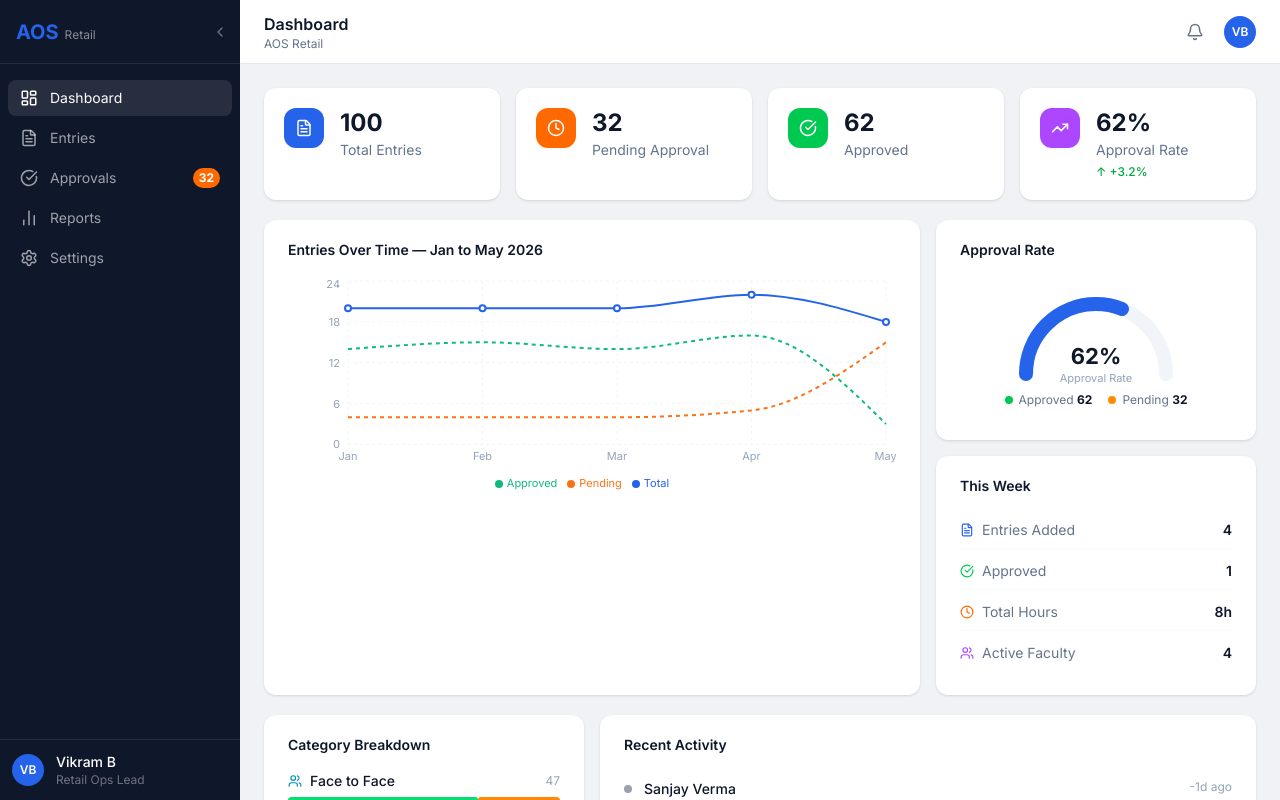
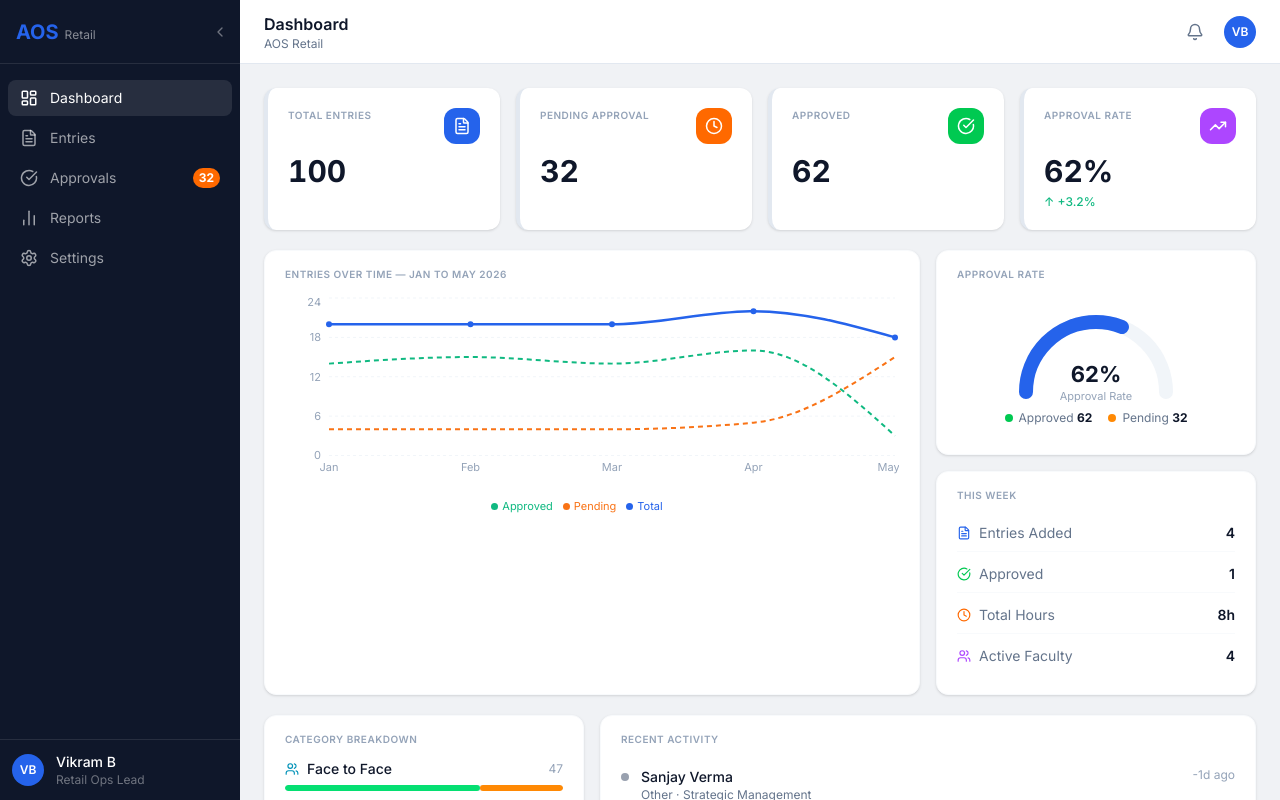
Before and after one commit to ailab-dev0/AOS-Retail, a Next.js app: page / in a window 1280 px wide. Built offline with nearby package versions, Linux system fonts and the light colour scheme.

Commit message:
ux: components — button press animation, card lift, badge pulse, custom chart tooltips

```diff
--- a/src/components/charts/EntriesLineChart.tsx
+++ b/src/components/charts/EntriesLineChart.tsx
@@ -1,18 +1,35 @@
 'use client';
 import { LineChart, Line, XAxis, YAxis, CartesianGrid, Tooltip, Legend, ResponsiveContainer } from 'recharts';
 import type { MonthStats } from '@/data/types';
+
+const CustomTooltip = ({ active, payload, label }: any) => {
+  if (!active || !payload?.length) return null;
+  return (
+    <div className="bg-[#0f172a] text-white rounded-xl px-4 py-3 shadow-xl text-xs border border-white/10">
+      <p className="font-semibold text-white/80 mb-2">{label}</p>
+      {payload.map((p: any) => (
+        <div key={p.name} className="flex items-center gap-2 py-0.5">
+          <span className="w-2 h-2 rounded-full flex-shrink-0" style={{ background: p.color }} />
+          <span className="text-white/60">{p.name}:</span>
+          <span className="font-semibold tabular-nums">{p.value}</span>
+        </div>
+      ))}
+    </div>
+  );
+};
+
 export default function EntriesLineChart({ data }: { data: MonthStats[] }) {
   return (
     <ResponsiveContainer width="100%" height={220}>
-      <LineChart data={data} margin={{ top: 5, right: 10, bottom: 5, left: 0 }}>
-        <CartesianGrid strokeDasharray="3 3" stroke="#f1f5f9" />
+      <LineChart data={data} margin={{ top: 4, right: 4, bottom: 0, left: -16 }}>
+        <CartesianGrid strokeDasharray="3 3" stroke="#f1f5f9" vertical={false} />
         <XAxis dataKey="month" tick={{ fontSize: 11, fill: '#94a3b8' }} axisLine={false} tickLine={false} />
         <YAxis tick={{ fontSize: 11, fill: '#94a3b8' }} axisLine={false} tickLine={false} />
-        <Tooltip contentStyle={{ background: '#0f172a', border: 'none', borderRadius: '8px', color: '#fff', fontSize: 12 }} />
-        <Legend iconType="circle" iconSize={8} wrapperStyle={{ fontSize: 11 }} />
-        <Line type="monotone" dataKey="count" name="Total" stroke="#2563eb" strokeWidth={2} dot={{ r: 3 }} />
-        <Line type="monotone" dataKey="approved" name="Approved" stroke="#10b981" strokeWidth={2} strokeDasharray="4 4" dot={false} />
-        <Line type="monotone" dataKey="pending" name="Pending" stroke="#f97316" strokeWidth={2} strokeDasharray="4 4" dot={false} />
+        <Tooltip content={<CustomTooltip />} />
+        <Legend iconType="circle" iconSize={7} wrapperStyle={{ fontSize: 11, paddingTop: 12 }} />
+        <Line type="monotone" dataKey="count"    name="Total"    stroke="#2563eb" strokeWidth={2.5} dot={{ r: 3, fill: '#2563eb', strokeWidth: 0 }} activeDot={{ r: 5, strokeWidth: 2, stroke: '#fff' }} />
+        <Line type="monotone" dataKey="approved" name="Approved" stroke="#10b981" strokeWidth={2} strokeDasharray="5 4" dot={false} />
+        <Line type="monotone" dataKey="pending"  name="Pending"  stroke="#f97316" strokeWidth={2} strokeDasharray="5 4" dot={false} />
       </LineChart>
     </ResponsiveContainer>
   );
--- a/src/components/ui/Badge.tsx
+++ b/src/components/ui/Badge.tsx
@@ -1,9 +1,14 @@
-interface BadgeProps { status: string; className?: string; }
-export default function Badge({ status, className = '' }: BadgeProps) {
-  const map: Record<string, string> = {
-    Pending: 'bg-orange-50 text-orange-600 border border-orange-200',
-    Approved: 'bg-green-50 text-green-600 border border-green-200',
-    Rejected: 'bg-red-50 text-red-600 border border-red-200',
-  };
-  return <span className={`px-2 py-0.5 rounded-full text-xs font-semibold inline-flex items-center ${map[status] ?? 'bg-gray-50 text-gray-600 border border-gray-200'} ${className}`}>{status}</span>;
+interface BadgeProps { status: string; pulse?: boolean; className?: string; }
+const MAP: Record<string, string> = {
+  Pending:  'bg-orange-50 text-orange-600 border-orange-200',
+  Approved: 'bg-green-50  text-green-600  border-green-200',
+  Rejected: 'bg-red-50    text-red-600    border-red-200',
+};
+export default function Badge({ status, pulse = false, className = '' }: BadgeProps) {
+  return (
+    <span className={`inline-flex items-center gap-1.5 px-2 py-0.5 rounded-full text-[11px] font-semibold border ${MAP[status] ?? 'bg-gray-50 text-gray-600 border-gray-200'} ${className}`}>
+      {pulse && <span className="w-1.5 h-1.5 rounded-full bg-current opacity-70" style={{ animation: 'pulse-dot 2s ease-in-out infinite' }} />}
+      {status}
+    </span>
+  );
 }
--- a/src/components/ui/Button.tsx
+++ b/src/components/ui/Button.tsx
@@ -1,17 +1,37 @@
 import { forwardRef } from 'react';
 import clsx from 'clsx';
-type Variant = 'primary' | 'white' | 'ghost' | 'danger';
-type Size = 'sm' | 'md';
-interface ButtonProps extends React.ButtonHTMLAttributes<HTMLButtonElement> { variant?: Variant; size?: Size; }
-const VARIANTS: Record<Variant, string> = {
-  primary: 'bg-[#2563eb] text-white hover:bg-[#1d4ed8] border border-[#2563eb]',
-  white: 'bg-white text-[#0f172a] border border-[#e2e8f0] hover:bg-[#f8fafc]',
-  ghost: 'text-[#64748b] hover:text-[#0f172a] hover:bg-[#f1f5f9] border border-transparent',
-  danger: 'bg-red-50 text-red-600 border border-red-200 hover:bg-red-100',
+type Variant = 'primary' | 'white' | 'ghost' | 'danger' | 'success';
+type Size = 'xs' | 'sm' | 'md';
+interface ButtonProps extends React.ButtonHTMLAttributes<HTMLButtonElement> { variant?: Variant; size?: Size; loading?: boolean; icon?: React.ReactNode; }
+const V: Record<Variant, string> = {
+  primary: 'bg-[#2563eb] text-white border-[#2563eb] hover:bg-[#1d4ed8] shadow-sm shadow-blue-200/50',
+  white:   'bg-white text-[#374151] border-[#e2e8f0] hover:bg-[#f8fafc] hover:border-[#cbd5e1]',
+  ghost:   'bg-transparent text-[#64748b] border-transparent hover:bg-[#f8fafc] hover:text-[#0f172a]',
+  danger:  'bg-red-50 text-red-600 border-red-200 hover:bg-red-100',
+  success: 'bg-green-50 text-green-600 border-green-200 hover:bg-green-100',
 };
-const SIZES: Record<Size, string> = { sm: 'px-3 py-1.5 text-xs', md: 'px-4 py-2 text-sm' };
-const Button = forwardRef<HTMLButtonElement, ButtonProps>(({ variant = 'white', size = 'md', className, children, ...props }, ref) => (
-  <button ref={ref} className={clsx('inline-flex items-center gap-1.5 font-medium rounded-lg transition-colors disabled:opacity-50 disabled:cursor-not-allowed', VARIANTS[variant], SIZES[size], className)} {...props}>{children}</button>
-));
+const S: Record<Size, string> = {
+  xs: 'h-7 px-2.5 text-xs gap-1',
+  sm: 'h-8 px-3 text-xs gap-1.5',
+  md: 'h-9 px-4 text-sm gap-2',
+};
+const Button = forwardRef<HTMLButtonElement, ButtonProps>(
+  ({ variant = 'white', size = 'md', loading, icon, className, children, disabled, ...props }, ref) => (
+    <button
+      ref={ref}
+      disabled={disabled || loading}
+      className={clsx(
+        'inline-flex items-center justify-center font-medium rounded-lg border transition-all duration-150',
+        'disabled:opacity-40 disabled:cursor-not-allowed',
+        'focus-visible:outline-none focus-visible:ring-2 focus-visible:ring-[#3b82f6] focus-visible:ring-offset-1',
+        V[variant], S[size], className
+      )}
+      {...props}
+    >
+      {loading ? <span className="w-3.5 h-3.5 rounded-full border-2 border-current border-t-transparent animate-spin" /> : icon}
+      {children}
+    </button>
+  )
+);
 Button.displayName = 'Button';
 export default Button;
--- a/src/components/ui/Card.tsx
+++ b/src/components/ui/Card.tsx
@@ -1,15 +1,15 @@
 import clsx from 'clsx';
-interface CardProps { children: React.ReactNode; className?: string; title?: string; action?: React.ReactNode; }
-export default function Card({ children, className, title, action }: CardProps) {
+interface CardProps { children: React.ReactNode; className?: string; title?: string; action?: React.ReactNode; hover?: boolean; }
+export default function Card({ children, className, title, action, hover = false }: CardProps) {
   return (
-    <div className={clsx('bg-white rounded-xl shadow-sm', className)}>
+    <div className={clsx('bg-white rounded-xl shadow-sm border border-[#f8fafc] overflow-hidden', hover && 'card-lift cursor-pointer', className)}>
       {title && (
-        <div className="flex items-center justify-between px-6 pt-5 pb-0">
-          <h3 className="text-sm font-semibold text-[#0f172a]">{title}</h3>
+        <div className="flex items-center justify-between px-5 pt-4">
+          <h3 className="text-[10px] font-semibold uppercase tracking-wider text-[#94a3b8]">{title}</h3>
           {action && <div>{action}</div>}
         </div>
       )}
-      <div className="p-6 pt-4">{children}</div>
+      <div className={clsx('p-5', title && 'pt-3')}>{children}</div>
     </div>
   );
 }
--- a/src/components/widgets/KPICard.tsx
+++ b/src/components/widgets/KPICard.tsx
@@ -1,16 +1,16 @@
 import clsx from 'clsx';
-interface KPICardProps { title: string; value: string | number; delta?: string; deltaType?: 'up' | 'down' | 'neutral'; icon: React.ReactNode; iconBg?: string; }
-export default function KPICard({ title, value, delta, deltaType = 'neutral', icon, iconBg = 'bg-[#2563eb]' }: KPICardProps) {
-  const deltaColor = deltaType === 'up' ? 'text-green-600' : deltaType === 'down' ? 'text-red-600' : 'text-[#64748b]';
-  const deltaArrow = deltaType === 'up' ? '↑' : deltaType === 'down' ? '↓' : '';
+interface KPICardProps { title: string; value: string | number; delta?: string; deltaType?: 'up'|'down'|'neutral'; icon: React.ReactNode; iconBg?: string; accentColor?: string; }
+export default function KPICard({ title, value, delta, deltaType='neutral', icon, iconBg='bg-[#2563eb]', accentColor }: KPICardProps) {
+  const deltaC = deltaType==='up' ? 'text-[#10b981]' : deltaType==='down' ? 'text-[#ef4444]' : 'text-[#94a3b8]';
+  const arrow = deltaType==='up' ? '↑' : deltaType==='down' ? '↓' : '';
   return (
-    <div className="bg-white rounded-xl shadow-sm p-5 flex items-start gap-4">
-      <div className={clsx('w-10 h-10 rounded-xl flex items-center justify-center text-white flex-shrink-0', iconBg)}>{icon}</div>
-      <div className="min-w-0">
-        <div className="text-2xl font-bold text-[#0f172a] leading-tight">{value}</div>
-        <div className="text-sm text-[#64748b] mt-0.5">{title}</div>
-        {delta && <div className={clsx('text-xs mt-1 font-medium', deltaColor)}>{deltaArrow} {delta}</div>}
+    <div className={clsx('bg-white rounded-xl p-5 shadow-sm card-lift border-l-4')} style={{ borderLeftColor: accentColor ?? '#e2e8f0' }}>
+      <div className="flex items-start justify-between mb-3">
+        <p className="text-[10px] font-semibold uppercase tracking-wider text-[#94a3b8]">{title}</p>
+        <div className={clsx('w-9 h-9 rounded-xl flex items-center justify-center text-white flex-shrink-0', iconBg)}>{icon}</div>
       </div>
+      <div className="text-3xl font-bold text-[#0f172a] tabular-nums leading-none">{value}</div>
+      {delta && <div className={`text-xs font-medium mt-2 ${deltaC}`}>{arrow} {delta}</div>}
     </div>
   );
 }
```
Also changed, not shown: src/components/charts/CategoryBarChart.tsx (+14 -8 lines).
